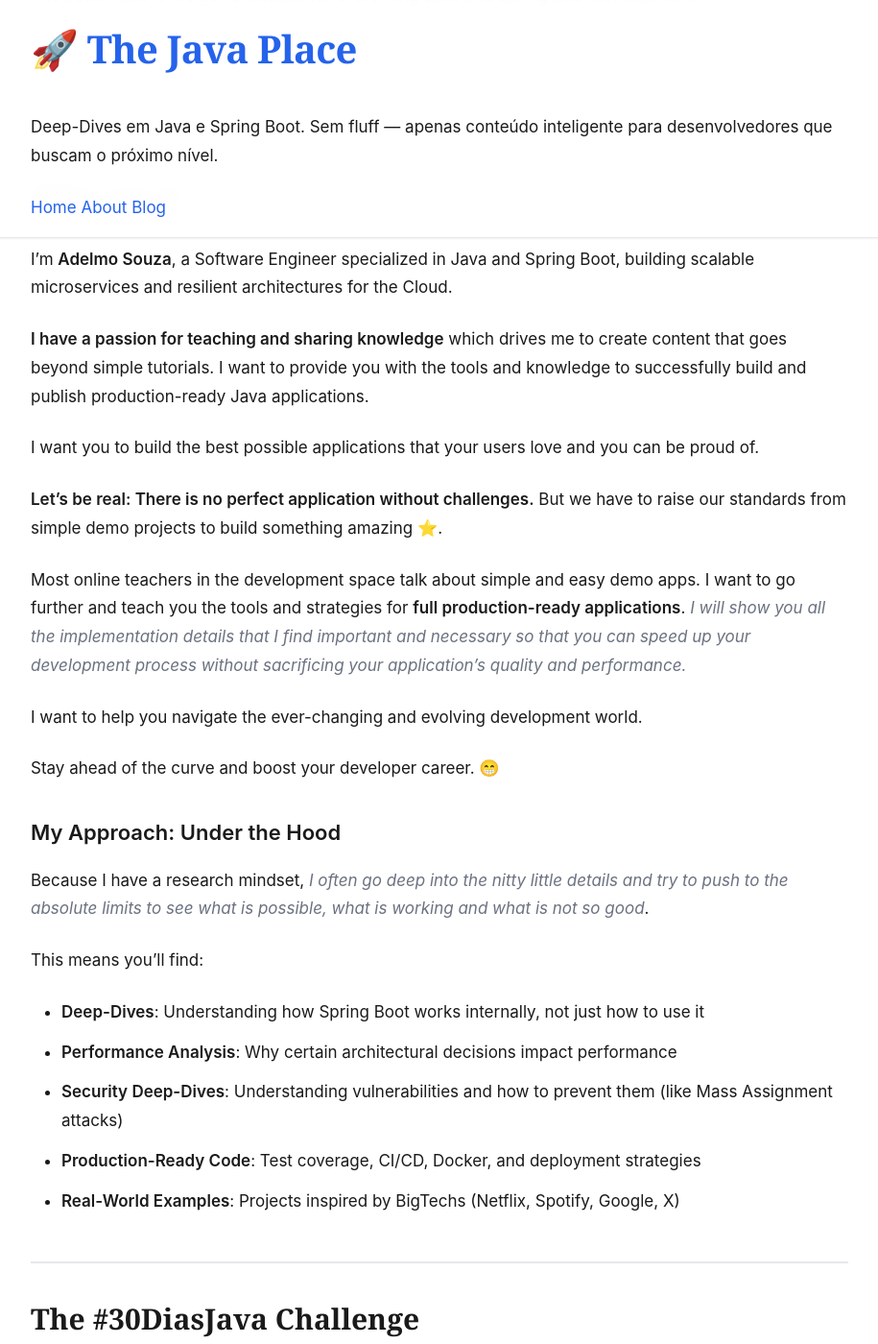
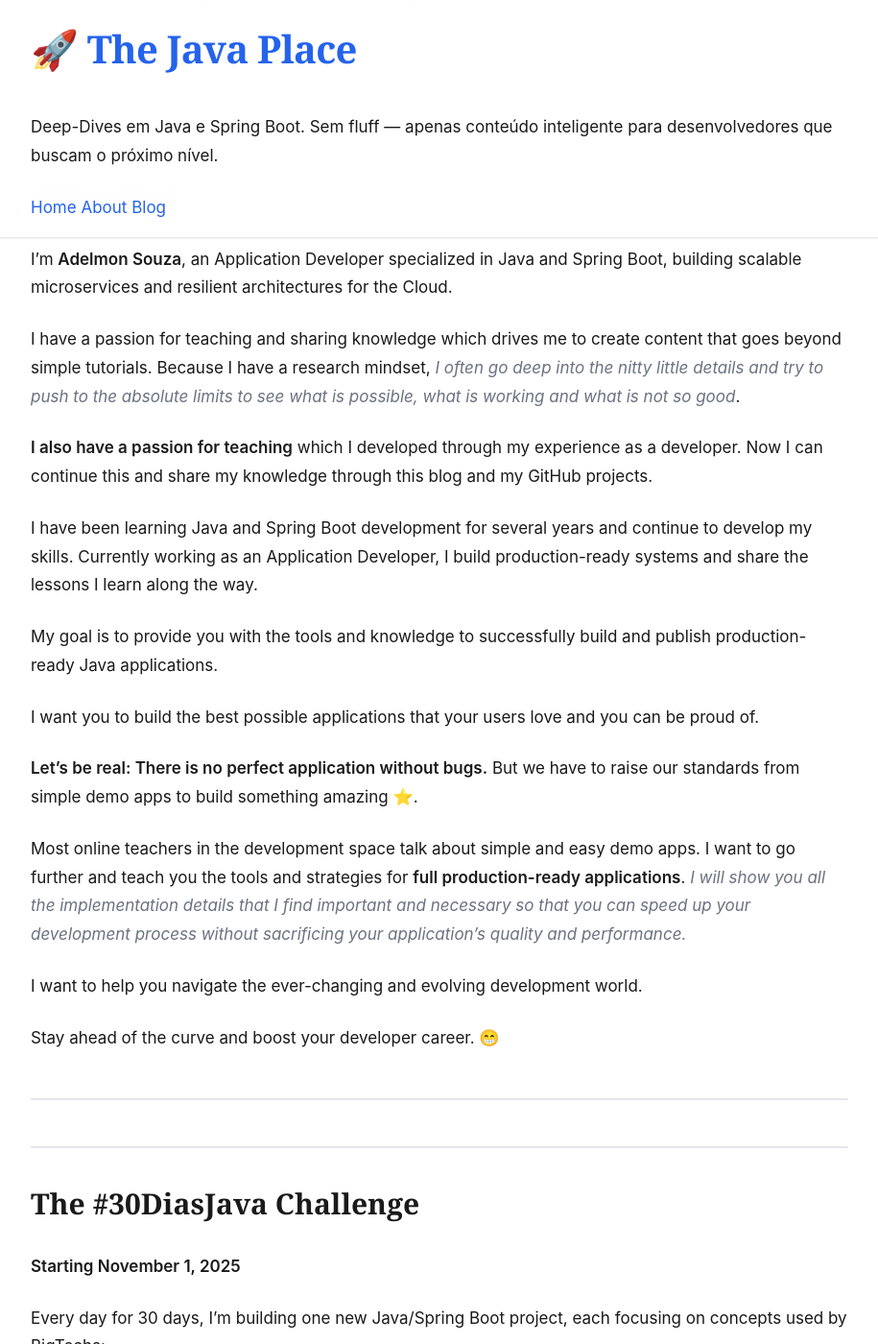
Before and after one commit to adelmonsouza/adelmonsouza.github.io, a Jekyll site: the page built from about.md, in a window 1280 px wide and 1400 px high, scrolled down 416 px. Shown: the whole window at 96% size, without its empty margins (182-1097 px from the left). Built offline with Jekyll 4.4.1, drawn with Linux system fonts in a browser that asks for light colours; some of the changed text lies outside the part shown.

Commit message:
fix: Simplificar About e corrigir nome para Adelmon Souza (Application Developer)

```diff
--- a/_config.yml
+++ b/_config.yml
@@ -4,7 +4,7 @@
 # theme: jekyll-theme-minimal  # Desabilitado para usar layout customizado
 title: The Java Place
 description: Deep-Dives em Java e Spring Boot. Sem fluff — apenas conteúdo inteligente para desenvolvedores que buscam o próximo nível.
-author: Adelmo Souza
+author: Adelmon Souza
 
 # Site URL (configurado para domínio customizado)
 baseurl: "" # baseurl for GitHub Pages
--- a/about.md
+++ b/about.md
@@ -11,13 +11,19 @@
 
 ## Who am I?
 
-I'm **Adelmo Souza**, a Software Engineer specialized in Java and Spring Boot, building scalable microservices and resilient architectures for the Cloud.
+I'm **Adelmon Souza**, an Application Developer specialized in Java and Spring Boot, building scalable microservices and resilient architectures for the Cloud.
 
-**I have a passion for teaching and sharing knowledge** which drives me to create content that goes beyond simple tutorials. I want to provide you with the tools and knowledge to successfully build and publish production-ready Java applications.
+I have a passion for teaching and sharing knowledge which drives me to create content that goes beyond simple tutorials. Because I have a research mindset, _I often go deep into the nitty little details and try to push to the absolute limits to see what is possible, what is working and what is not so good_.
+
+**I also have a passion for teaching** which I developed through my experience as a developer. Now I can continue this and share my knowledge through this blog and my GitHub projects.
+
+I have been learning Java and Spring Boot development for several years and continue to develop my skills. Currently working as an Application Developer, I build production-ready systems and share the lessons I learn along the way.
+
+My goal is to provide you with the tools and knowledge to successfully build and publish production-ready Java applications.
 
 I want you to build the best possible applications that your users love and you can be proud of.
 
-**Let's be real: There is no perfect application without challenges.** But we have to raise our standards from simple demo projects to build something amazing ⭐️.
+**Let's be real: There is no perfect application without bugs.** But we have to raise our standards from simple demo apps to build something amazing ⭐️.
 
 Most online teachers in the development space talk about simple and easy demo apps. I want to go further and teach you the tools and strategies for **full production-ready applications**. _I will show you all the implementation details that I find important and necessary so that you can speed up your development process without sacrificing your application's quality and performance._
 
@@ -25,17 +31,7 @@
 
 Stay ahead of the curve and boost your developer career. 😁
 
-### My Approach: Under the Hood
-
-Because I have a research mindset, _I often go deep into the nitty little details and try to push to the absolute limits to see what is possible, what is working and what is not so good_.
-
-This means you'll find:
-
-- **Deep-Dives**: Understanding how Spring Boot works internally, not just how to use it
-- **Performance Analysis**: Why certain architectural decisions impact performance
-- **Security Deep-Dives**: Understanding vulnerabilities and how to prevent them (like Mass Assignment attacks)
-- **Production-Ready Code**: Test coverage, CI/CD, Docker, and deployment strategies
-- **Real-World Examples**: Projects inspired by BigTechs (Netflix, Spotify, Google, X)
+---
 
 ## The #30DiasJava Challenge
 
@@ -49,30 +45,13 @@
 - **Day 4-5**: Notification-Service (Event-Driven Architecture) - RabbitMQ, Async Communication
 - **And 25 more projects...**
 
-Each project includes:
-1. ✅ Full production-ready code
-2. ✅ Comprehensive tests (JUnit, Testcontainers)
-3. ✅ CI/CD pipeline (GitHub Actions)
-4. ✅ Docker containerization
-5. ✅ Detailed Business Plan (explaining the "why")
-6. ✅ Deep-dive blog post (explaining "under the hood")
+Each project includes full production-ready code, comprehensive tests, CI/CD, Docker, and detailed documentation.
 
 **🔗 Follow the journey:** [30DiasJava on GitHub](https://github.com/adelmonsouza/30DiasJava)
 
 ---
 
-## Meet My Personal Project: The Java Place Blog
-
-The Java Place is more than just a blog – it's a comprehensive resource for Java developers who want to build better applications.
-
-**Everything you see here was fully done by me:**
-- From the blog idea and design
-- To the technical deep-dives and code examples
-- To the GitHub Pages implementation with Jekyll
-
-The blog has been live since November 2025, and I'm continuously adding new deep-dive articles and improving the content based on what's working in production.
-
-### What You'll Find Here:
+## What You'll Find Here:
 
 **📚 Technical Deep-Dives**
 - How DTOs prevent security vulnerabilities
@@ -94,46 +73,12 @@
 
 ---
 
-## Why I'm Building This
-
-After working with Java and Spring Boot for several years, I realized that most tutorials and courses focus on "how to" but rarely explain "why" or "what happens under the hood."
-
-This is where The Java Place comes in.
-
-I want to bridge the gap between:
-- **Understanding concepts** → **Applying them in production**
-- **Simple examples** → **Production-ready code**
-- **Surface-level knowledge** → **Deep understanding**
-
-My goal is to help you become a better Java developer by understanding not just what to do, but **why you're doing it** and **how it works internally**.
-
----
-
 ## Connect With Me
 
-Want to follow my journey and get updates on new projects and articles?
-
-- **GitHub:** [@adelmonsouza](https://github.com/adelmonsouza) - Check out the #30DiasJava projects
-- **LinkedIn:** [adelmonsouza](https://www.linkedin.com/in/adelmonsouza/) - Professional updates and insights
-- **Blog:** [The Java Place](https://enouveau.io) - Latest deep-dive articles
-
----
-
-## Subscribe to Stay Updated
-
-Want the latest Java and Spring Boot insights delivered to your inbox? Stay tuned for the newsletter (coming soon)!
-
-For now, you can:
-- ⭐ Star the [30DiasJava repository](https://github.com/adelmonsouza/30DiasJava) on GitHub
-- 🔔 Watch the repository for daily project updates
-- 📱 Follow on [LinkedIn](https://www.linkedin.com/in/adelmonsouza/) for daily insights
+- **GitHub:** [@adelmonsouza](https://github.com/adelmonsouza)
+- **LinkedIn:** [adelmonsouza](https://www.linkedin.com/in/adelmonsouza/)
+- **Blog:** [The Java Place](https://enouveau.io)
 
 ---
 
 **Let's build amazing Java applications together! 🚀**
-
----
-
-© The Java Place
-
-[Privacy Policy](#) | [Terms Of Service](#)
```
Also changed, not shown: index.md (+1 -1 lines).
